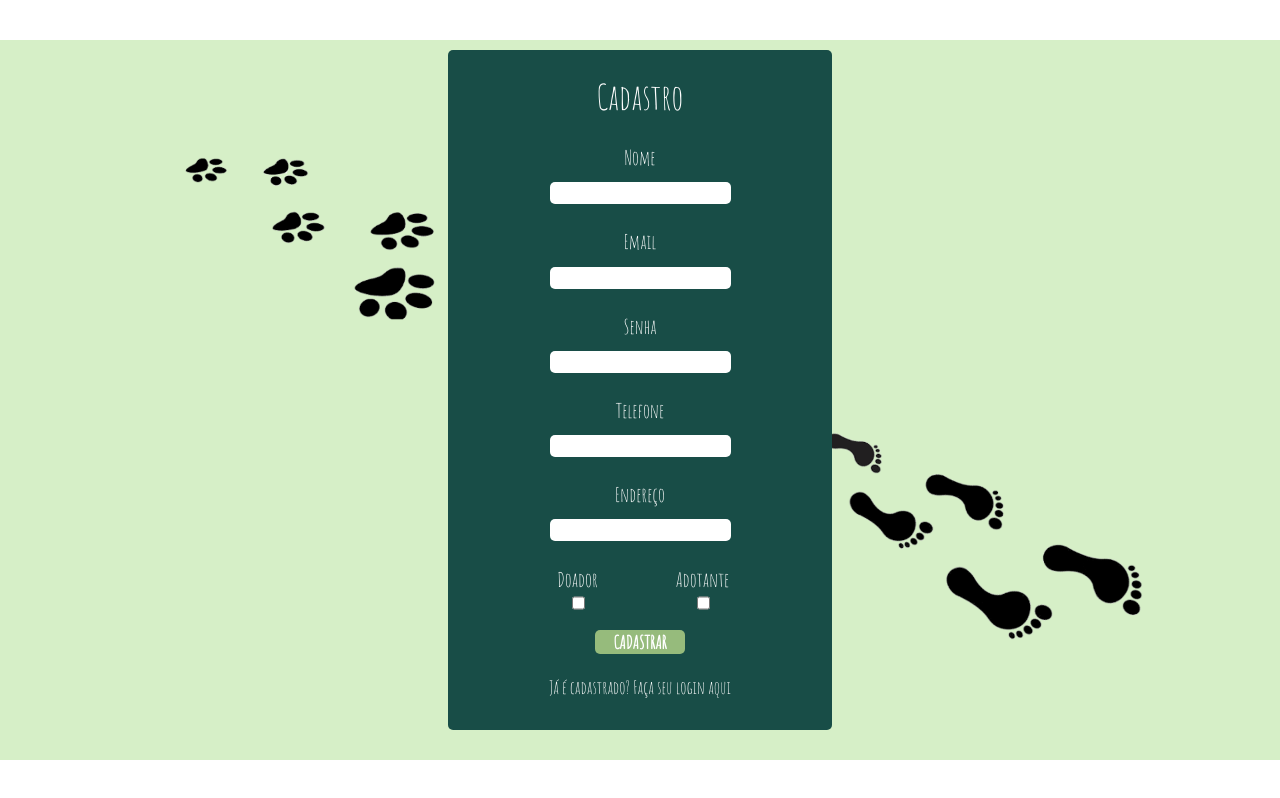
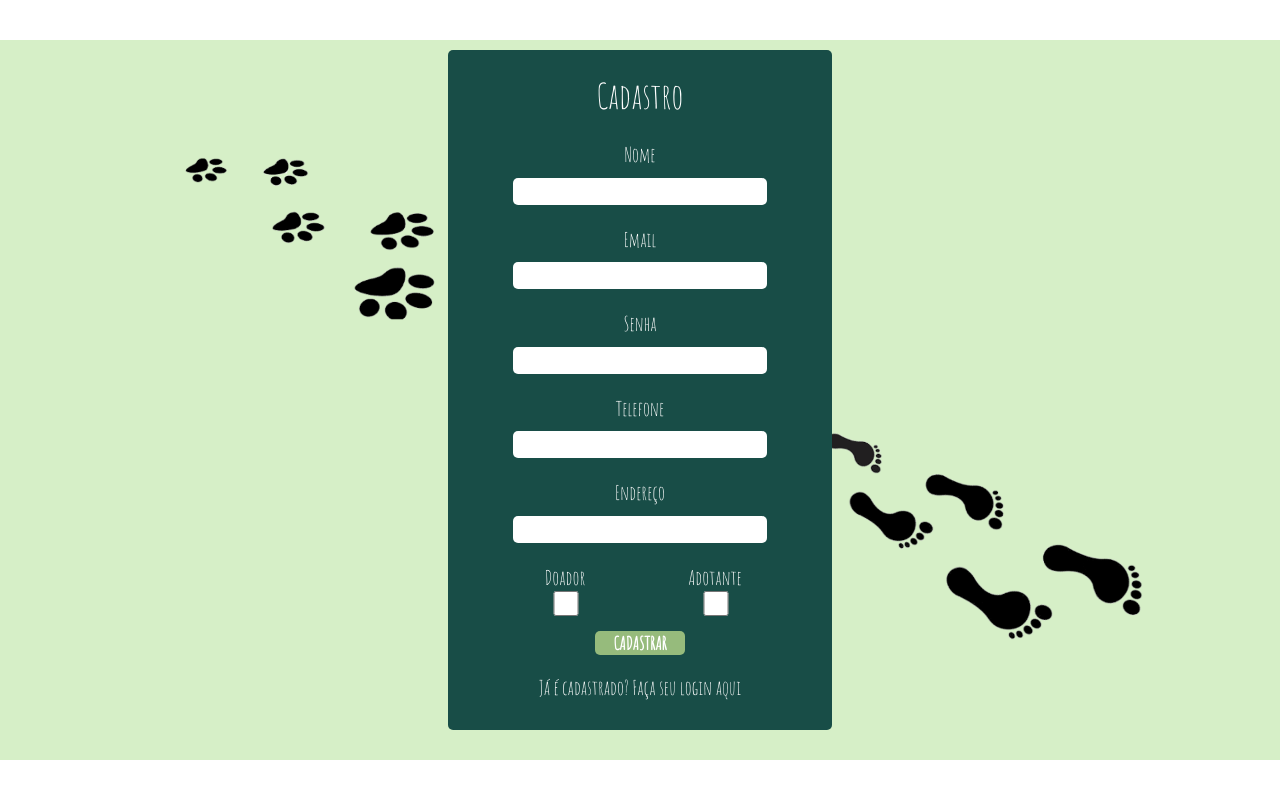
Before and after one commit to fernandochi/Adote_um_humano, a React (Create React App) app: page /register in a window 1280 px wide. Built offline with nearby package versions, Linux system fonts and the light colour scheme.

Commit message:
fix: fixing input width

```diff
--- a/src/pages/Register/style.js
+++ b/src/pages/Register/style.js
@@ -52,6 +52,12 @@ const Input = styled.input`
   outline: none;
   border-radius: 5px;
   height: 20px;
+  width: 200px;
+
+  @media (min-width: 700px) {
+    width: 250px;
+    height: 25px;
+  }
 `;
 
 const Checkbox = styled.div`
@@ -97,7 +103,7 @@ const Button = styled.button`
 `;
 
 const Link = styled.span`
-  font-size: 18px;
+  font-size: 20px;
   margin: 10px 0;
   :hover {
     text-decoration: underline;
```
Also changed, not shown: 1 other file (tests, documents, lock files or other folders).
